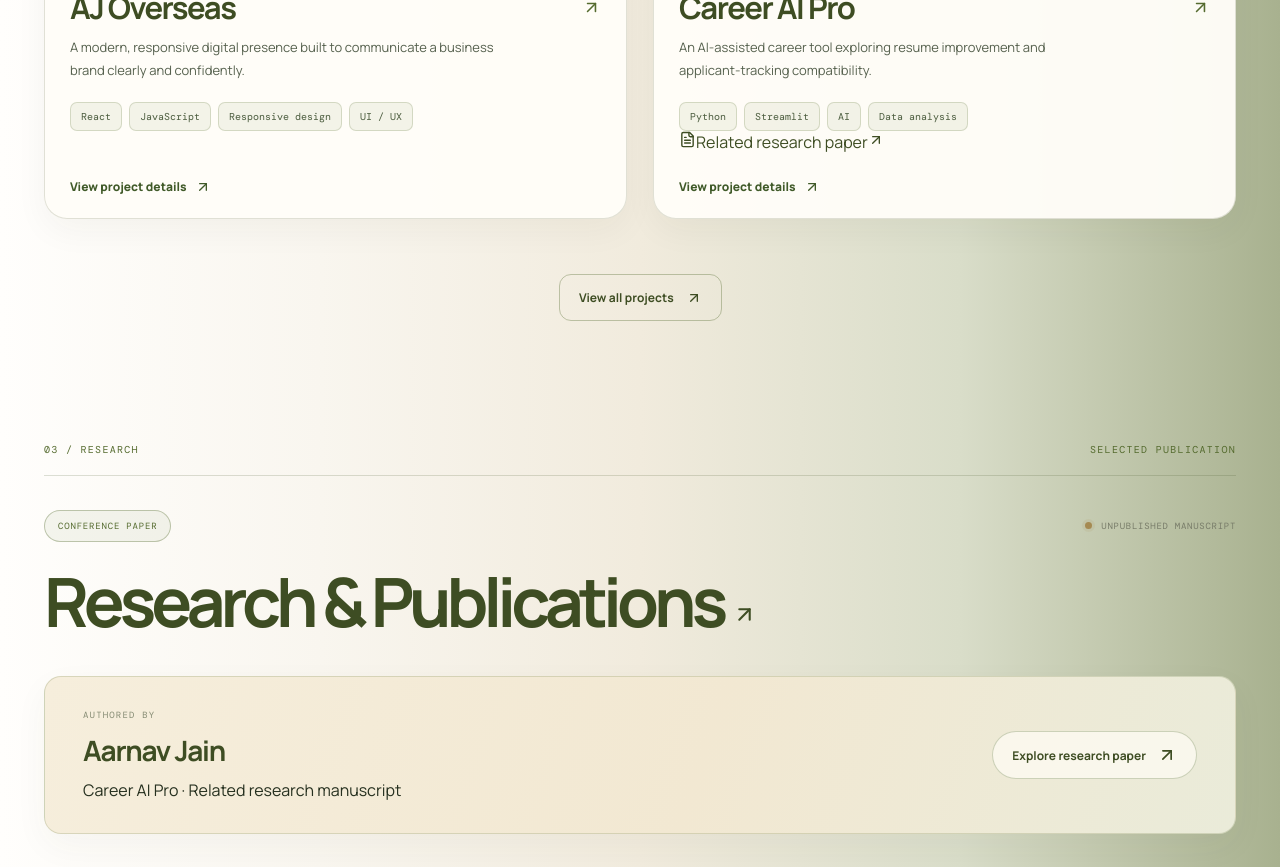
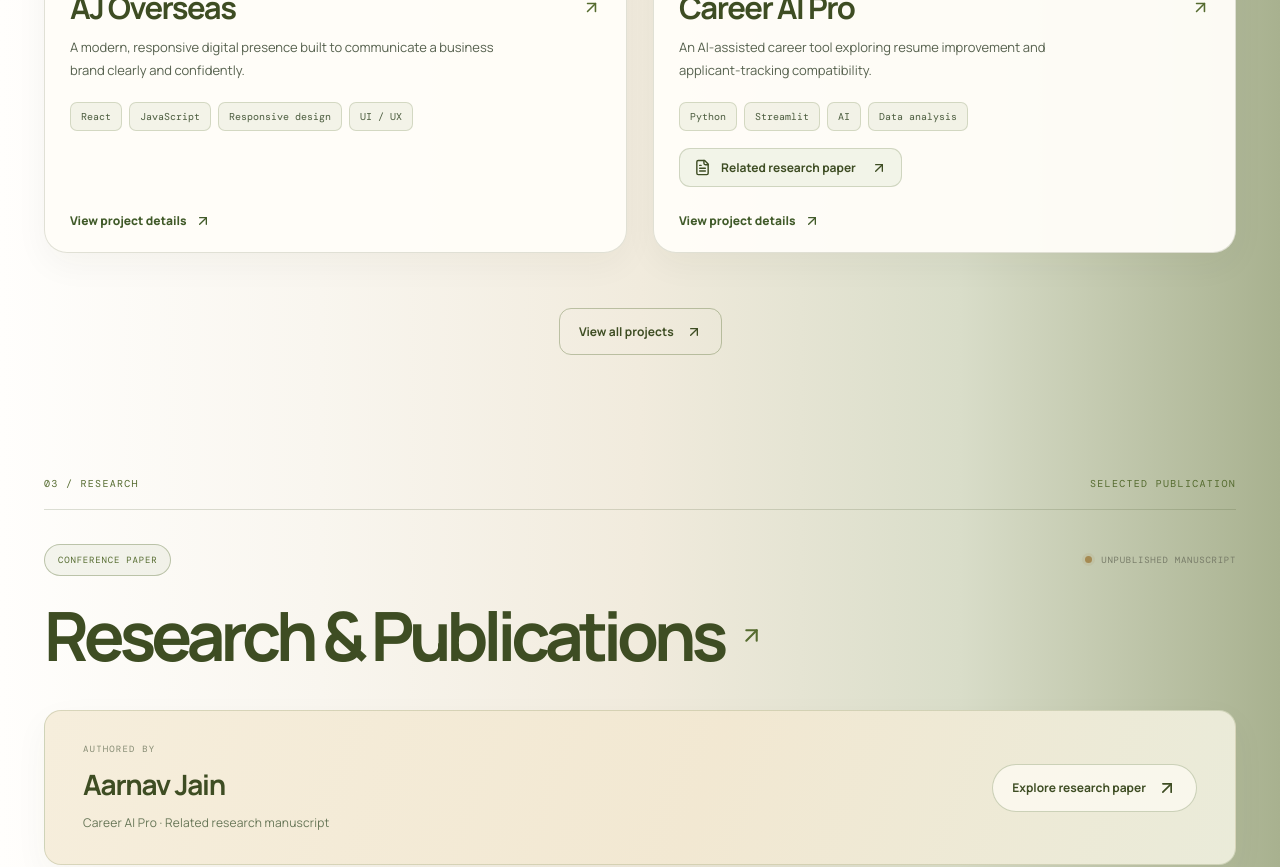
Before and after one commit to rnvjn2126/portfolio, a React (Vite) app: page / in a window 1280 px wide. Shown: the part 2600-3467 px from the top of the page. Built offline with nearby package versions, Linux system fonts and the light colour scheme; no server answers.

Commit message:
Style linked research paper sections in cream, beige and olive palette

```diff
--- a/src/polish.css
+++ b/src/polish.css
@@ -207,3 +207,141 @@ body{-webkit-font-smoothing:antialiased}
   .hero .hero-feature li { display: flex; align-items: center; gap: 10px; margin-top: 9px; padding-top: 9px; }
   .hero .hero-feature li span { display: inline; margin-bottom: 0; }
 }
+
+/* Research is part of Career AI Pro, but remains discoverable on the homepage. */
+.research-heading-link {
+  display: inline-flex;
+  gap: 16px;
+  align-items: center;
+  color: inherit;
+  text-decoration: none;
+}
+.research-heading-link svg {
+  flex: 0 0 auto;
+  color: #556b2f;
+  transition: transform .2s ease;
+}
+.research-heading-link:hover svg { transform: translate(3px,-3px); }
+.research-publication--link {
+  cursor: pointer;
+  text-decoration: none;
+  color: #26301f;
+}
+.research-publication--link .research-manuscript-link { pointer-events: none; }
+.research-project-caption {
+  color: #677657;
+  font-size: 12px;
+  line-height: 1.6;
+  letter-spacing: .015em;
+}
+.project-research-link {
+  display: inline-flex;
+  align-items: center;
+  gap: 10px;
+  width: fit-content;
+  max-width: 100%;
+  margin-top: 17px;
+  padding: 10px 14px;
+  border: 1px solid rgba(85,107,47,.22);
+  border-radius: 11px;
+  background: rgba(222,229,209,.4);
+  color: #3e4d23;
+  font-size: 12px;
+  font-weight: 700;
+  line-height: 1.35;
+  text-decoration: none;
+  transition: background .2s ease, border-color .2s ease, transform .2s ease;
+}
+.project-research-link:hover {
+  background: rgba(167,180,138,.26);
+  border-color: rgba(85,107,47,.45);
+  transform: translateY(-2px);
+}
+.project-research-link svg:last-child { margin-left: 5px; flex: 0 0 auto; }
+.research-paper-section {
+  margin: 66px 0 54px;
+  scroll-margin-top: 110px;
+}
+.research-paper-section .section-kicker { margin-bottom: 27px; }
+.research-paper-card {
+  display: grid;
+  grid-template-columns: 58px minmax(0,1fr) auto;
+  gap: clamp(18px,2.8vw,32px);
+  align-items: center;
+  min-width: 0;
+  padding: clamp(25px,4vw,44px);
+  border: 1px solid rgba(85,107,47,.22);
+  border-radius: 22px;
+  background: linear-gradient(112deg,#fffcf5 0%,#f3ecdc 55%,#e6eadb 100%);
+  box-shadow: 0 18px 44px rgba(38,48,31,.065);
+}
+.research-paper-icon {
+  display: grid;
+  place-items: center;
+  width: 58px;
+  height: 58px;
+  border-radius: 17px;
+  border: 1px solid rgba(85,107,47,.18);
+  background: rgba(167,180,138,.2);
+  color: #556b2f;
+}
+.research-paper-info { min-width: 0; }
+.research-paper-info .eyebrow {
+  color: #596c43;
+  font-size: 10px;
+  letter-spacing: .08em;
+}
+.research-paper-info h2 {
+  margin: 13px 0 10px;
+  color: #26301f;
+  font-size: clamp(25px,3vw,36px);
+  line-height: 1.18;
+  letter-spacing: -.05em;
+  font-weight: 650;
+}
+.research-paper-info p {
+  max-width: 66ch;
+  margin: 0 0 14px;
+  color: #536248;
+  line-height: 1.72;
+  font-size: 13px;
+}
+.research-paper-author { color: #677657; font-size: 12px; }
+.research-paper-author strong { color: #324226; font-weight: 700; }
+.research-paper-open {
+  display: inline-flex;
+  align-items: center;
+  justify-content: center;
+  gap: 12px;
+  white-space: nowrap;
+  padding: 15px 18px;
+  border: 1px solid #556b2f;
+  border-radius: 12px;
+  background: #556b2f;
+  color: #fffcf5;
+  text-decoration: none;
+  font-size: 12px;
+  font-weight: 750;
+  transition: background .2s ease, transform .2s ease;
+}
+.research-paper-open:hover { background:#3e4d23; transform:translateY(-2px); }
+@media (max-width: 960px) {
+  .research-paper-card { grid-template-columns: 56px minmax(0,1fr); }
+  .research-paper-open { grid-column: 2; width:fit-content; }
+}
+@media (max-width: 600px) {
+  .research-heading-link { gap: 9px; }
+  .research-heading-link svg { width:19px; height:19px; }
+  .research-paper-section { margin: 48px 0 42px; }
+  .research-paper-card { grid-template-columns: 1fr; padding:24px 21px; gap:16px; }
+  .research-paper-icon { width:49px; height:49px; }
+  .research-paper-open { grid-column:1; width:100%; margin-top:3px; }
+}
+@media (prefers-reduced-motion: reduce) {
+  .research-heading-link svg,
+  .project-research-link,
+  .research-paper-open { transition: none; }
+  .research-heading-link:hover svg,
+  .project-research-link:hover,
+  .research-paper-open:hover { transform:none; }
+}
```
